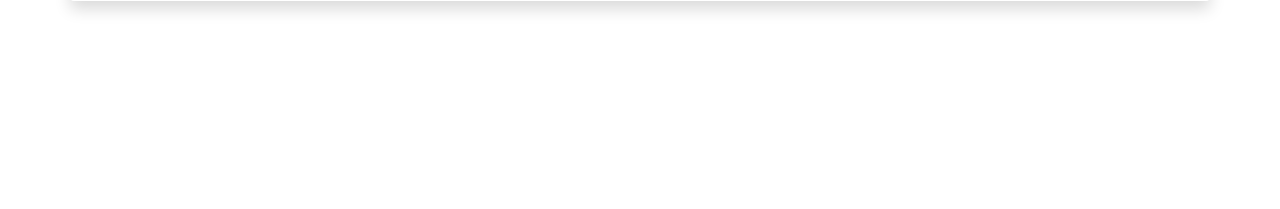
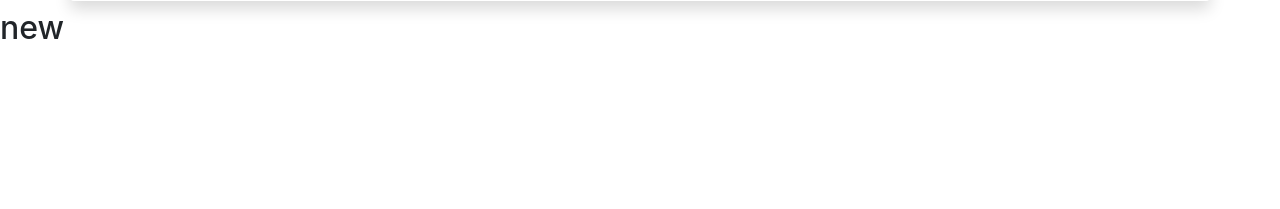
Before and after one commit to unoValencia/phpoop, a PHP site: page / in a window 1280 px wide. Shown: the part 152-361 px from the top of the page. Run offline with PHP 8.4, Linux system fonts and the light colour scheme; data that the repository does not hold is empty; some libraries are stand-ins or nearby versions.

Commit message:
added h2 tag

```diff
--- a/index.php
+++ b/index.php
@@ -76,6 +76,8 @@ if(isset($_POST['delete'])) {
 </div>
 </div>
 
+<h2>new</h2>
+
 <!-- Bootstrap JS and dependencies -->
 <script src="https://code.jquery.com/jquery-3.5.1.slim.min.js"></script>
 <script src="https://cdn.jsdelivr.net/npm/@popperjs/core@2.5.4/dist/umd/popper.min.js"></script>
```
